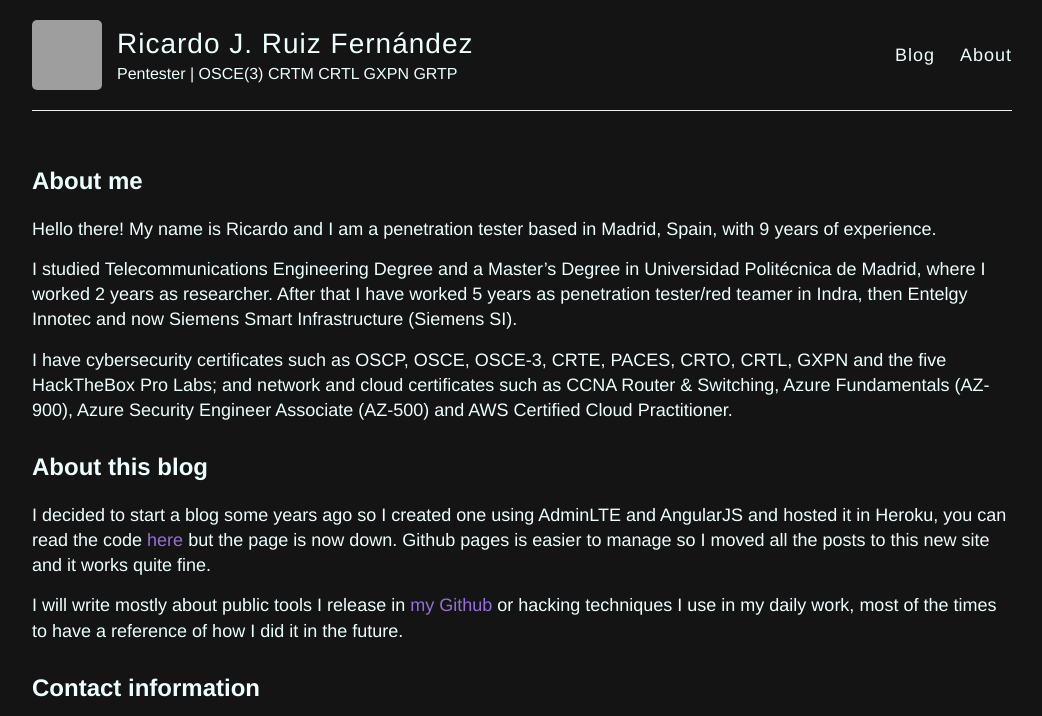
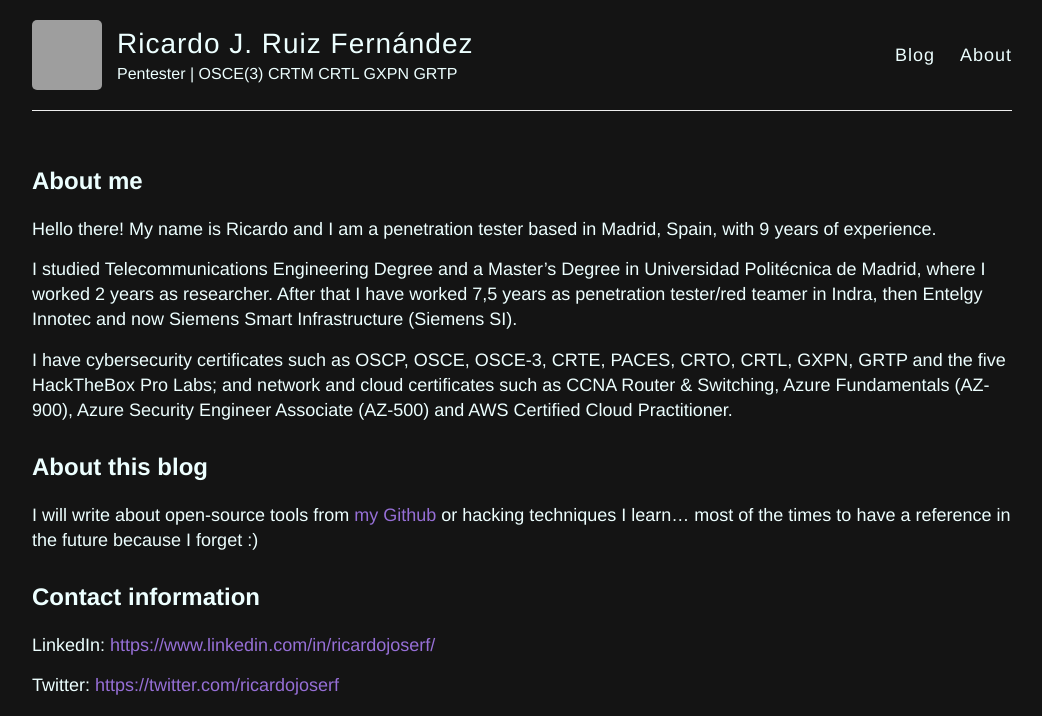
Before and after one commit to ricardojoserf/ricardojoserf.github.io, a Jekyll site: the page built from about.md, in a window 1280 px wide. Shown: the top 716 px of the page, without its empty margins (118-1160 px from the left). Built offline with Jekyll 4.4.1, drawn with Linux system fonts in a browser that asks for light colours; grey boxes are pictures that could not be loaded.

Commit message:
Update about.md

```diff
--- a/about.md
+++ b/about.md
@@ -7,16 +7,14 @@
 
 Hello there! My name is Ricardo and I am a penetration tester based in Madrid, Spain, with 9 years of experience.
 
-I studied Telecommunications Engineering Degree and a Master's Degree in Universidad Politécnica de Madrid, where I worked 2 years as researcher. After that I have worked 5 years as penetration tester/red teamer in Indra, then Entelgy Innotec and now Siemens Smart Infrastructure (Siemens SI).
+I studied Telecommunications Engineering Degree and a Master's Degree in Universidad Politécnica de Madrid, where I worked 2 years as researcher. After that I have worked 7,5 years as penetration tester/red teamer in Indra, then Entelgy Innotec and now Siemens Smart Infrastructure (Siemens SI).
 
-I have cybersecurity certificates such as OSCP, OSCE, OSCE-3, CRTE, PACES, CRTO, CRTL, GXPN and the five HackTheBox Pro Labs; and network and cloud certificates such as CCNA Router & Switching, Azure Fundamentals (AZ-900), Azure Security Engineer Associate (AZ-500) and AWS Certified Cloud Practitioner.
+I have cybersecurity certificates such as OSCP, OSCE, OSCE-3, CRTE, PACES, CRTO, CRTL, GXPN, GRTP and the five HackTheBox Pro Labs; and network and cloud certificates such as CCNA Router & Switching, Azure Fundamentals (AZ-900), Azure Security Engineer Associate (AZ-500) and AWS Certified Cloud Practitioner.
 
 
 ## About this blog
 
-I decided to start a blog some years ago so I created one using AdminLTE and AngularJS and hosted it in Heroku, you can read the code [here](https://github.com/ricardojoserf/ricardojoserf.herokuapp.com) but the page is now down. Github pages is easier to manage so I moved all the posts to this new site and it works quite fine.
-
-I will write mostly about public tools I release in [my Github](https://github.com/ricardojoserf) or hacking techniques I use in my daily work, most of the times to have a reference of how I did it in the future.
+I will write about open-source tools from [my Github](https://github.com/ricardojoserf) or hacking techniques I learn... most of the times to have a reference in the future because I forget :)
 
 
 ## Contact information
```
